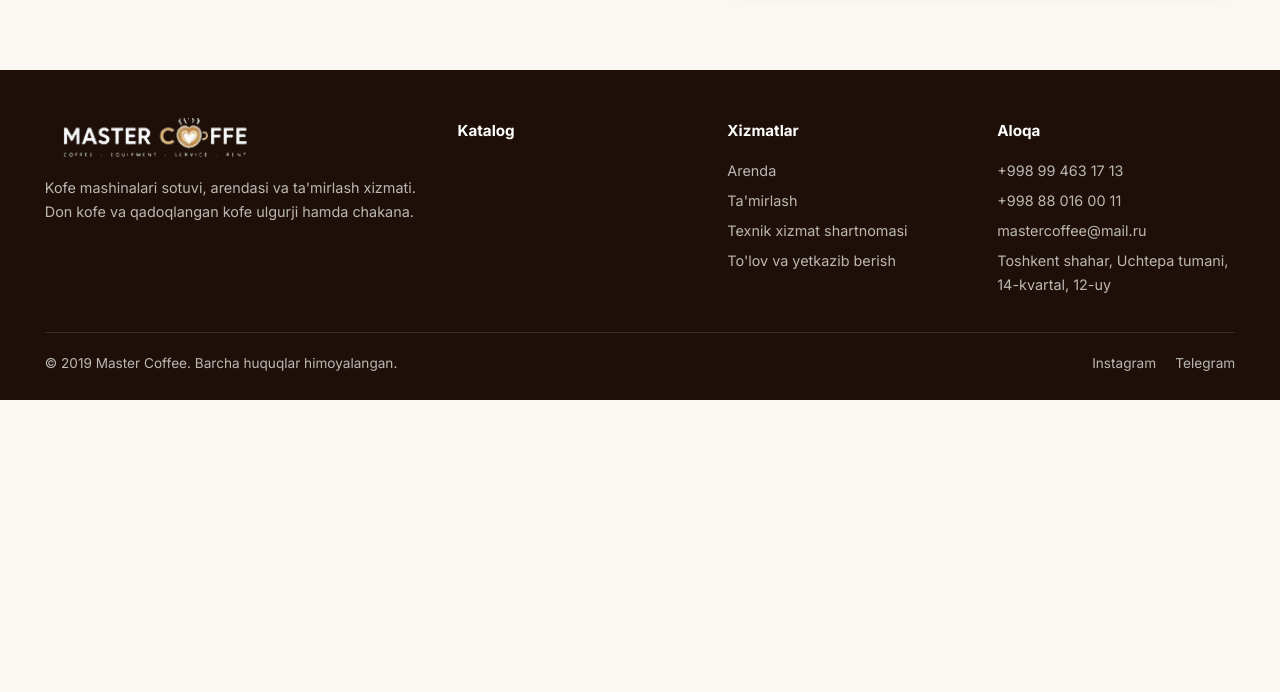
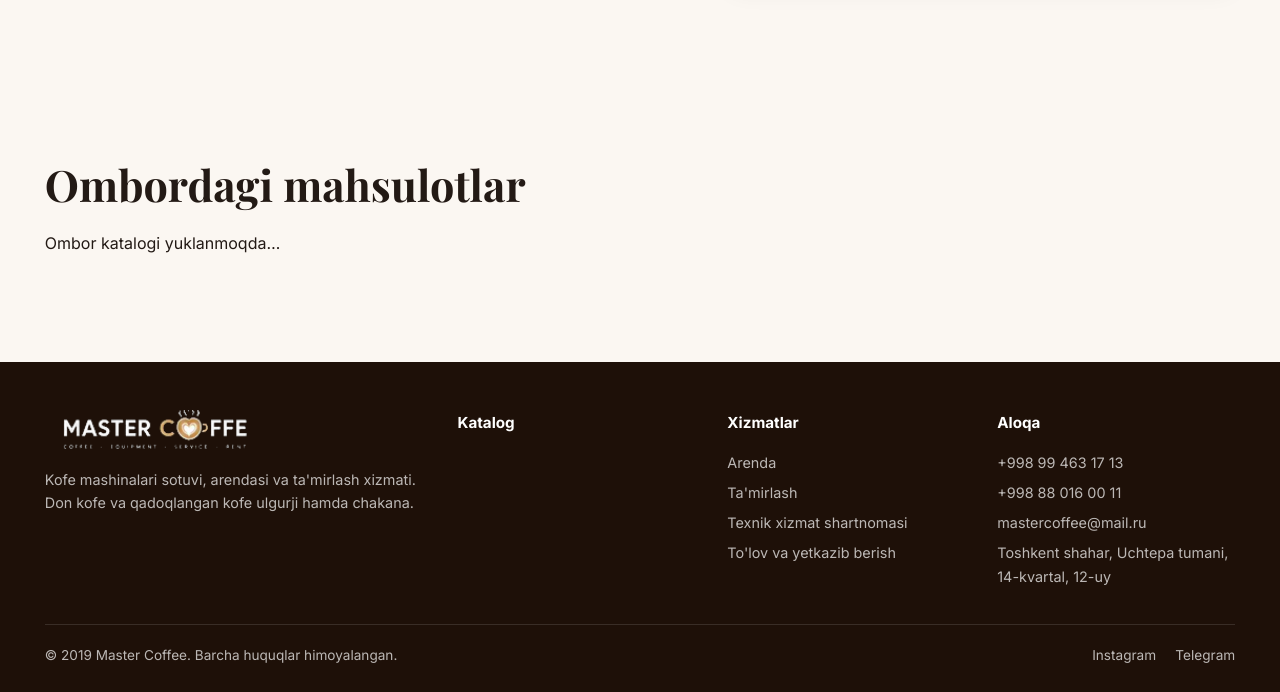
Before and after one commit to avaziknabijonov-ship-it/Mastercoffee.uz, a plain HTML site: page index.html in a window 1280 px wide. Shown: the part 5763-6455 px from the top of the page. Before the commit the page ends 6163 px from the top, so only its background shows below. Drawn offline with nearby package versions, Linux system fonts and the light colour scheme; no server answers.

Commit message:
Embed KP warehouse catalog on storefront

```diff
--- a/index.html
+++ b/index.html
@@ -280,6 +280,17 @@
   </div>
 </section>
 
+
+<section class="section" id="warehouse" aria-label="Ombor katalogi">
+  <div class="container">
+    <h2>Ombordagi mahsulotlar</h2>
+    <div id="mc-warehouse" data-telegram="SOTUV_USERNAME" data-phone="+998994631713">
+      <p>Ombor katalogi yuklanmoqda…</p>
+    </div>
+  </div>
+</section>
+<script src="https://kp.mastercoffee-shop.uz/site/warehouse.js" defer></script>
+
 <footer class="footer">
   <div class="container footer__grid">
     <div>
```
